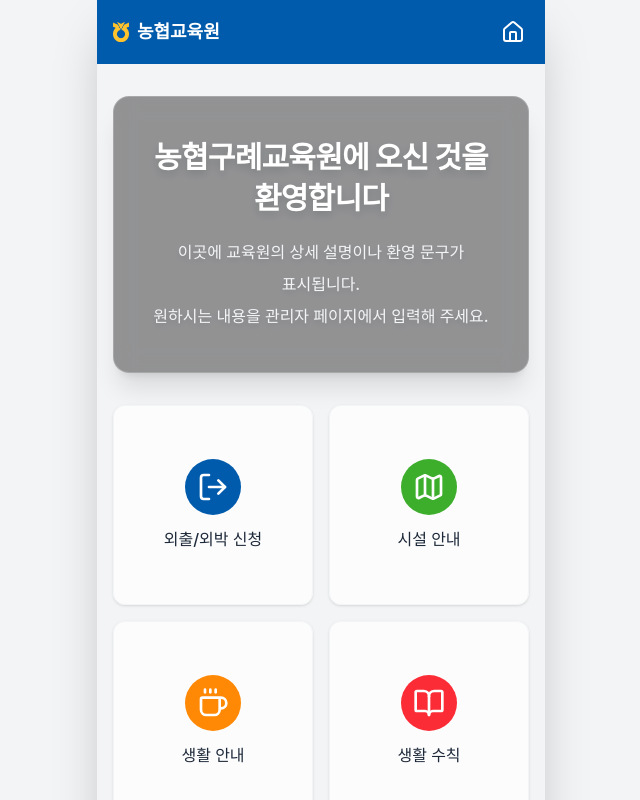
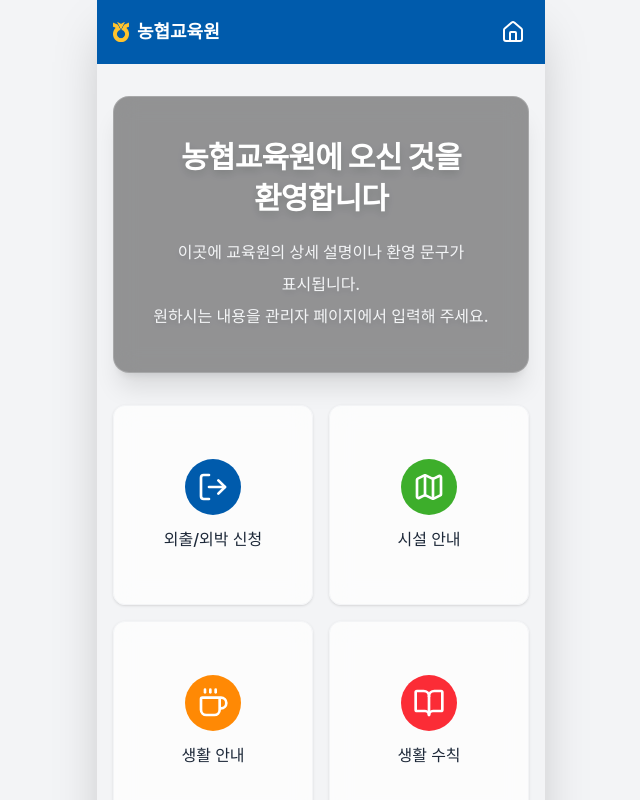
Before and after one commit to krom4146/nh-gurye-edu-distribution, a React (Vite) app: page / in a window 1280 px wide. Shown: the top 800 px of the page, without its empty margins (319-959 px from the left). Built offline with nearby package versions, Linux system fonts and the light colour scheme; no server answers; the database is empty.

Commit message:
docs: generalize education center name across the app

```diff
--- a/src/pages/Home.jsx
+++ b/src/pages/Home.jsx
@@ -37,7 +37,7 @@ const Home = () => {
             <div className="text-center py-10 px-6 bg-black/40 backdrop-blur-md rounded-2xl shadow-xl border border-white/20 mb-8 mt-4">
                 <div className="space-y-4">
                     <h2 className="text-2xl sm:text-3xl font-extrabold text-white drop-shadow-lg tracking-tight leading-snug whitespace-pre-wrap break-keep">
-                        {settings?.slogan || '농협구례교육원에 오신 것을\n환영합니다'}
+                        {settings?.slogan || '농협교육원에 오신 것을\n환영합니다'}
                     </h2>
                     <p className="text-sm sm:text-base text-gray-100 leading-loose whitespace-pre-wrap font-medium drop-shadow-md break-keep">
                         {settings?.main_description || '이곳에 교육원의 상세 설명이나 환영 문구가 표시됩니다.\n원하시는 내용을 관리자 페이지에서 입력해 주세요.'}
--- a/src/pages/LifeGuide.jsx
+++ b/src/pages/LifeGuide.jsx
@@ -4,7 +4,7 @@ import { supabase } from '../lib/supabaseClient';
 
 const defaultRules = [
     { icon: UserCheck, title: '인사', key: 'greeting', defaultDesc: '다들 서로가 처음이시죠. 우리 먼저 인사 나눠요. (명찰 착용 권장)' },
-    { icon: Utensils, title: '식사 가이드', key: 'meal_guide', defaultDesc: '농협구례교육원은 밥맛이 전국 최고! 3끼 식사 꼭 하세요.' },
+    { icon: Utensils, title: '식사 가이드', key: 'meal_guide', defaultDesc: '농협교육원은 밥맛이 전국 최고! 3끼 식사 꼭 하세요.' },
     { icon: Phone, title: '불편사항 접수', key: 'complaint_info', defaultDesc: '일과시간 중: 지도교수/반장, 이후: 당직자 (061-780-1000)' },
     { icon: VolumeX, title: '휴식/정숙', key: 'rest_rules', defaultDesc: '23시 이후에는 본인의 숙소에서만 머물러 주세요.' },
     { icon: Cigarette, title: '흡연 구역 안내', key: 'smoking_rules', defaultDesc: '비흡연자를 위해 담배는 야외(노란항아리)에서만!' },
--- a/vite.config.js
+++ b/vite.config.js
@@ -15,8 +15,8 @@ export default defineConfig({
       },
       includeAssets: ['favicon.ico', 'apple-touch-icon.png', 'mask-icon.svg'],
       manifest: {
-        name: '농협구례교육원',
-        short_name: '구례교육원',
+        name: '농협교육원',
+        short_name: '농협교육원',
         theme_color: '#ffffff',
         background_color: '#ffffff',
         display: 'standalone',
```
